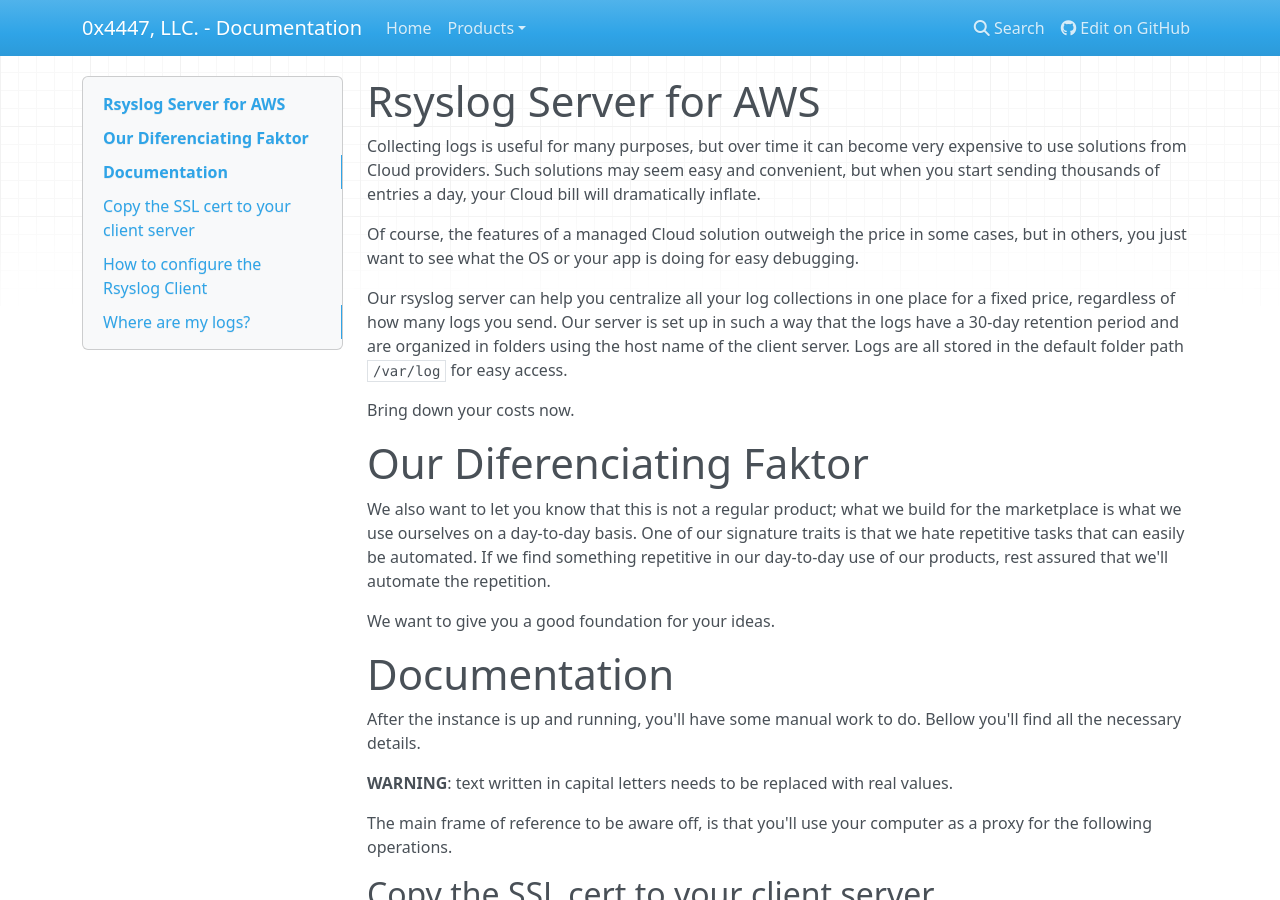
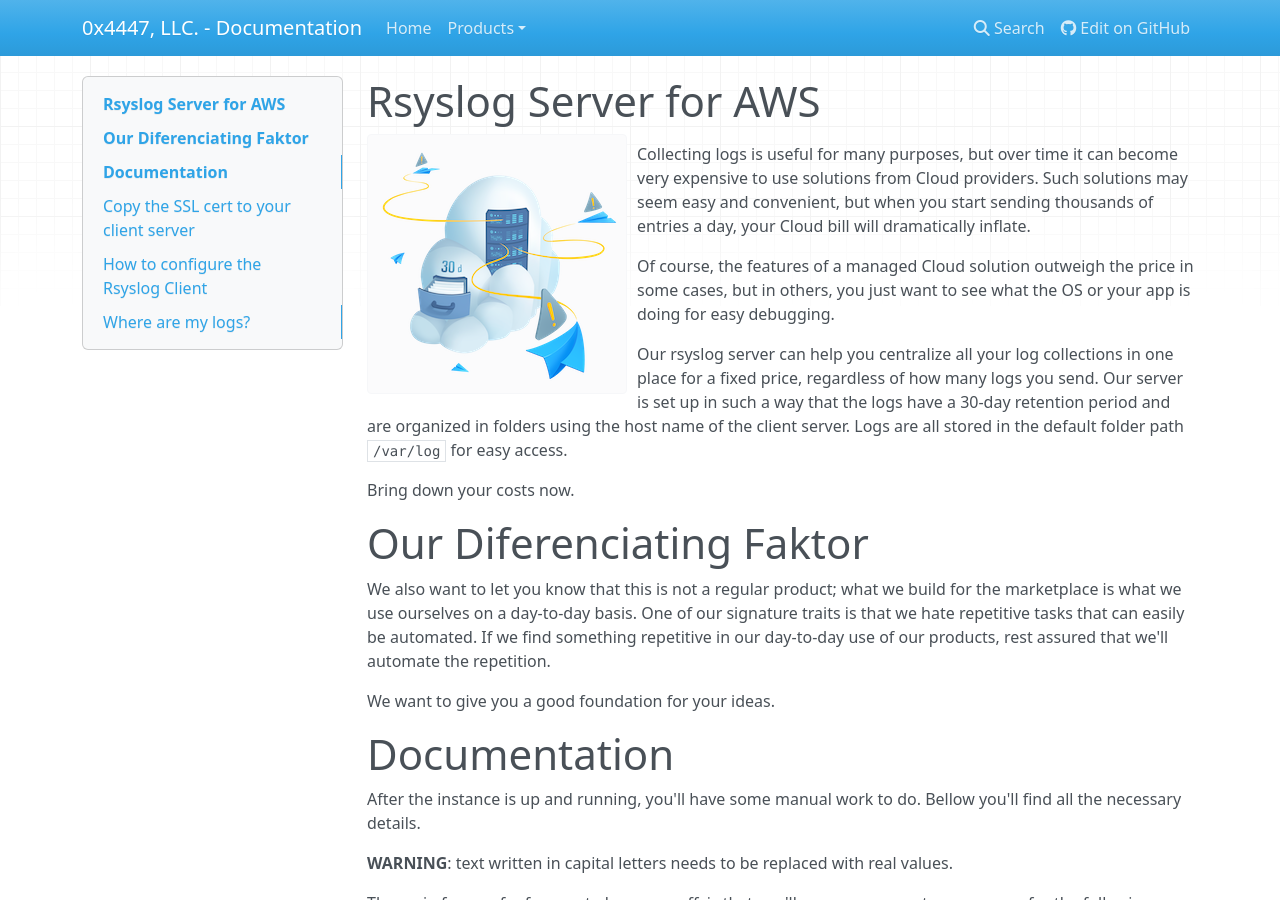
Before and after one commit to 0x4447-office/0x4447_webpage_documentation, an MkDocs documentation site: the page built from docs/products/Cloud/aws-marketplace/rsyslog-server.md, in a window 1280 px wide and 900 px high. Built offline with MkDocs 1.6.1, drawn with Linux system fonts in a browser that asks for light colours; nearby versions of some CDN libraries.

Commit message:
Linked image

```diff
--- a/docs/products/Cloud/aws-marketplace/rsyslog-server.md
+++ b/docs/products/Cloud/aws-marketplace/rsyslog-server.md
@@ -4,6 +4,8 @@ summary: Rsyslog Server for developers for ease debugging.
 ---
 
 # Rsyslog Server for AWS
+
+<img align="left" style="float: left; margin: 0 10px 0 0;" src="https://github.com/0x4447-office/0x4447_webpage_documentation/blob/master/docs/img/assets/rsyslog.png?raw=true">
 
 Collecting logs is useful for many purposes, but over time it can become very expensive to use solutions from Cloud providers. Such solutions may seem easy and convenient, but when you start sending thousands of entries a day, your Cloud bill will dramatically inflate.
 
```
